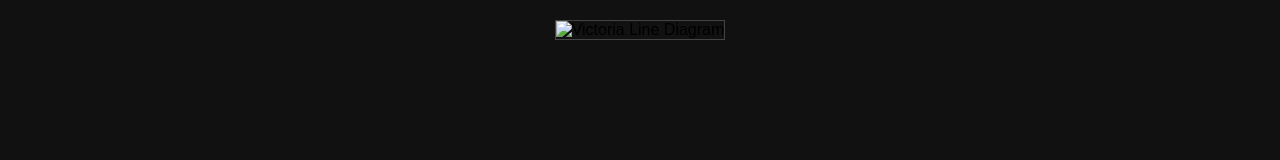
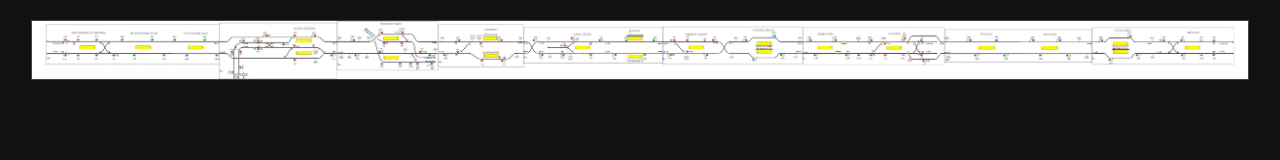
Before and after one commit to lucabaronbailey-crypto/underground-signalling, a plain HTML site: page viccy.html in a window 1280 px wide. Drawn offline with Linux system fonts and the light colour scheme.

Commit message:
correct file name typo

```diff
--- a/viccy.html
+++ b/viccy.html
@@ -9,7 +9,7 @@
 <body>
 
     <div id="map-container">
-        <img src="viccy_map.jpg" id="signalling-map" alt="Victoria Line Diagram">
+        <img src="viccy_full.jpg" id="signalling-map" alt="Victoria Line Diagram">
         <div id="train-layer"></div>
     </div>
 
```
